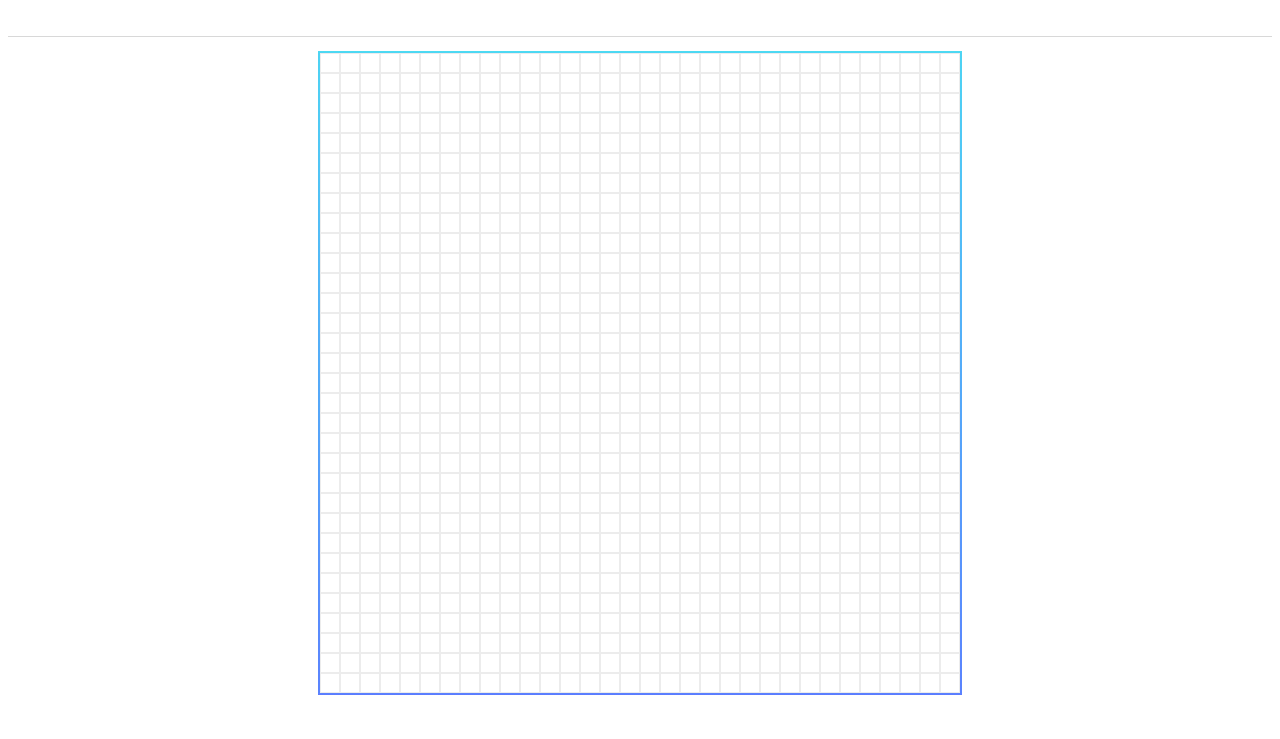
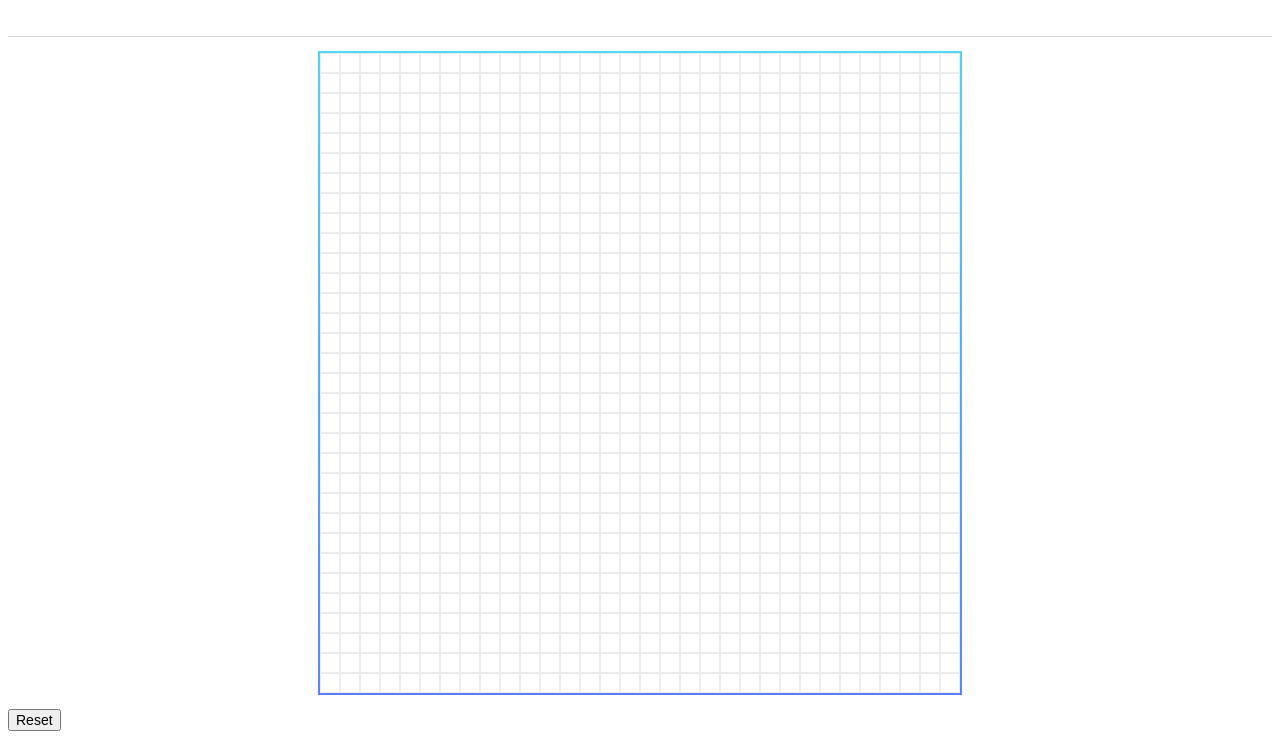
Before and after one commit to bardenHa/etch-a-sketch, a plain HTML site: page index.html in a window 1280 px wide. Shown: the part 144-883 px from the top of the page. Before the commit the page ends 853 px from the top, so only its background shows below. Drawn offline with Linux system fonts and the light colour scheme.

Commit message:
Button functionality

```diff
--- a/index.html
+++ b/index.html
@@ -14,6 +14,9 @@
     <div class="grid-container" id="grid-container">
 
     </div>
+    <div class="button-container center">
+        <button id="Reset-Button">Reset</button>
+    </div>
 </body>
 <script src="etch-a-sketch.js"></script>
 </html>
```
